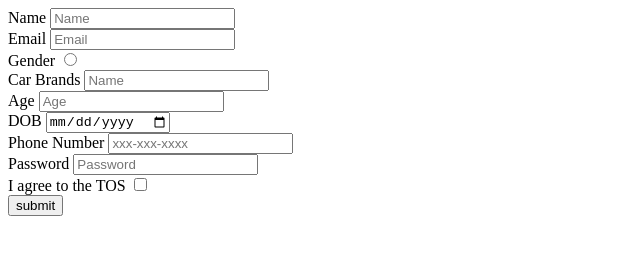
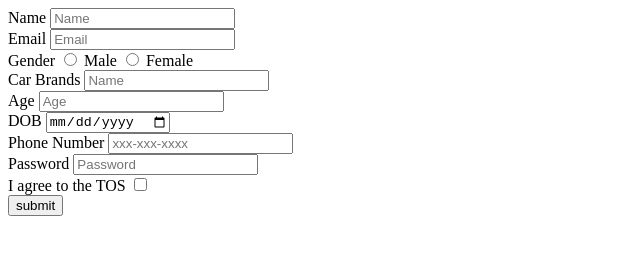
Before and after one commit to acciojob/signup-form-car-pratibha12-34, a website: page main.html in a window 1280 px wide. Shown: the full height of the page, 0-640 px from the left. Drawn offline with Linux system fonts and the light colour scheme.

Commit message:
created a submission

```diff
--- a/main.html
+++ b/main.html
@@ -15,7 +15,12 @@
 		<input type="email" required="Yes" id="email" placeholder="Email"/><br>
 
 		<label for="gender">Gender</label>
-		<input type="radio" required="Yes" id="gender_m,gender_f" name="gender" placeholder="-"/><br>
+
+		<input type="radio" required="Yes" id="gender_m" name="gender" value="male" placeholder="-"/>
+		<label for="gender_m">Male</label>
+
+		<input type="radio" required="Yes" id="gender_f" name="gender" value="female" placeholder="-"/>
+		<label for="gender_f">Female</label><br>
 
 		<label for="name">Car Brands</label>
 		<input type="text" required="yes" id="name" placeholder="Name"/><br>
```
